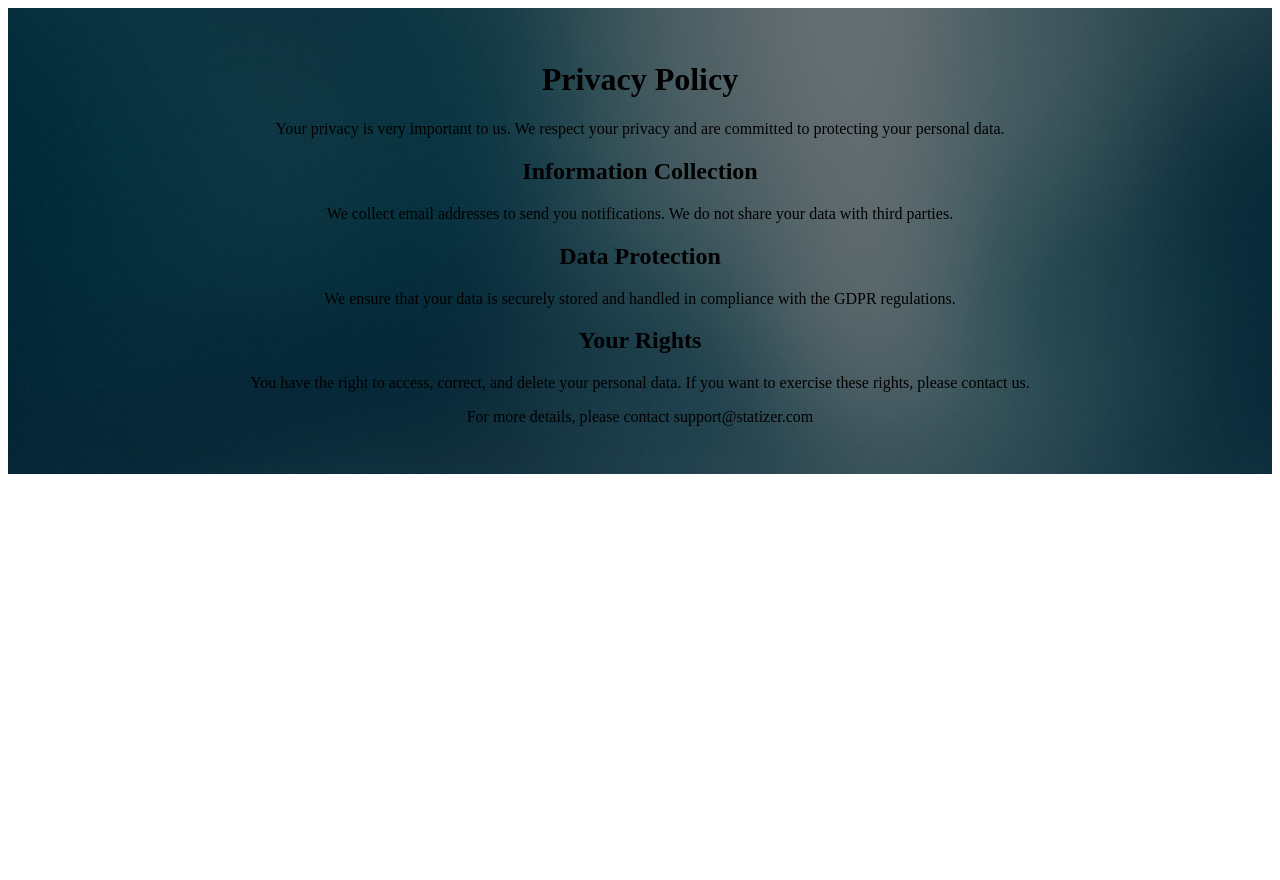
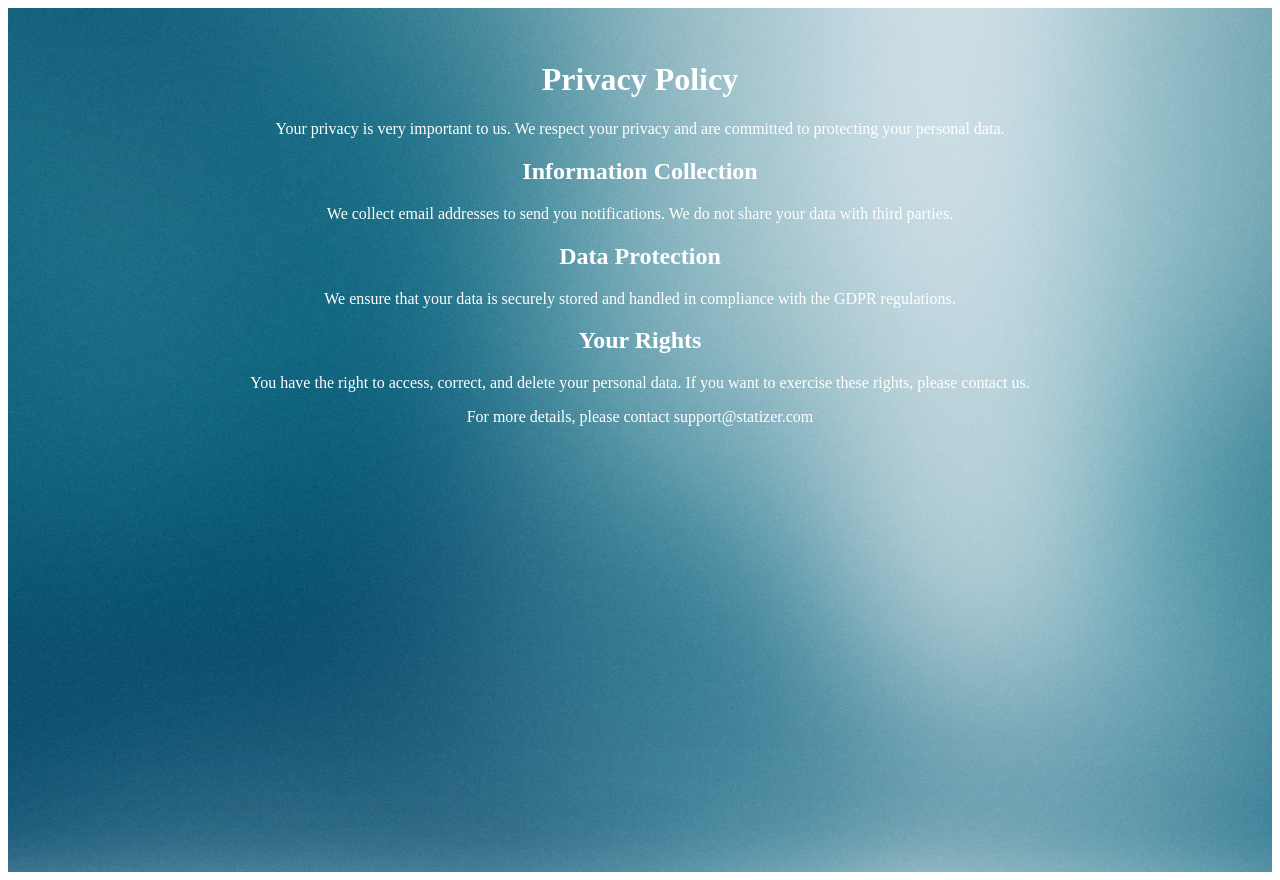
Before and after one commit to statizerdev/statizer_demo_v1, a Next.js app: page /privacy-policy in a window 1280 px wide. Before the commit the page ends 800 px from the top, so only its background shows below. Built offline with nearby package versions, Linux system fonts and the light colour scheme.

Commit message:
Fix: style on privacy-policy issue fixed

```diff
--- a/src/pages/privacy-policy.tsx
+++ b/src/pages/privacy-policy.tsx
@@ -2,9 +2,15 @@ import React from 'react';
 
 const PrivacyPolicy = () => {
   return (
-    <div style={{ padding: '2rem', textAlign: 'center', background: 'linear-gradient(135deg, rgba(0, 0, 0, 0.5), rgba(0, 0, 0, 0.5)), url("/bg01.jpg")',
+    <div style={{
+      padding: '2rem',
+      textAlign: 'center',
+      background: 'url("/bg01.jpg") no-repeat center center fixed',
       backgroundSize: 'cover',
-      backgroundPosition: 'center',}}>
+      color: 'white',  // A szöveg fehér lesz
+      height: '100vh',  // A teljes magasságot kitölti
+      margin: '0',  // Ne legyen margó
+    }}>
       <h1>Privacy Policy</h1>
       <p>Your privacy is very important to us. We respect your privacy and are committed to protecting your personal data.</p>
       <h2>Information Collection</h2>
```
